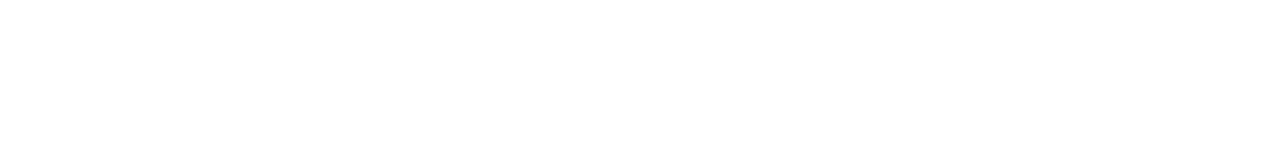
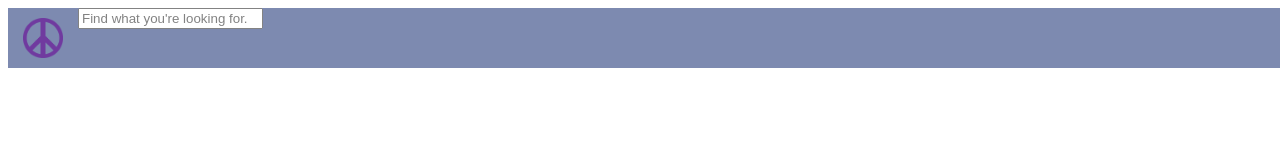
Before and after one commit to navroopbath/craigslist-redesign, a plain HTML site: page index.html in a window 1280 px wide. Drawn offline with Linux system fonts and the light colour scheme.

Commit message:
adds search box to navbar

```diff
--- a/index.html
+++ b/index.html
@@ -7,6 +7,23 @@
   <link rel="stylesheet" type="text/css" href="assets/css/style.css" />
 </head>
 <body>
+  <div id="nav-bar">
 
+    <div class="logo">
+      <div id="cg-logo">
+        <img class="img-logo" src="assets/img/logo.png">
+      </div>
+      <div class="spacing"></div>
+    </div>
+
+    <div class="search">
+      <form id="cg-search">
+        <input type="text" class="search-input" name="query" placeholder="Find what you're looking for.">
+      </form>
+    </div>
+
+    <div class="account"></div>
+
+  </div>
 </body>
 </html>
```
